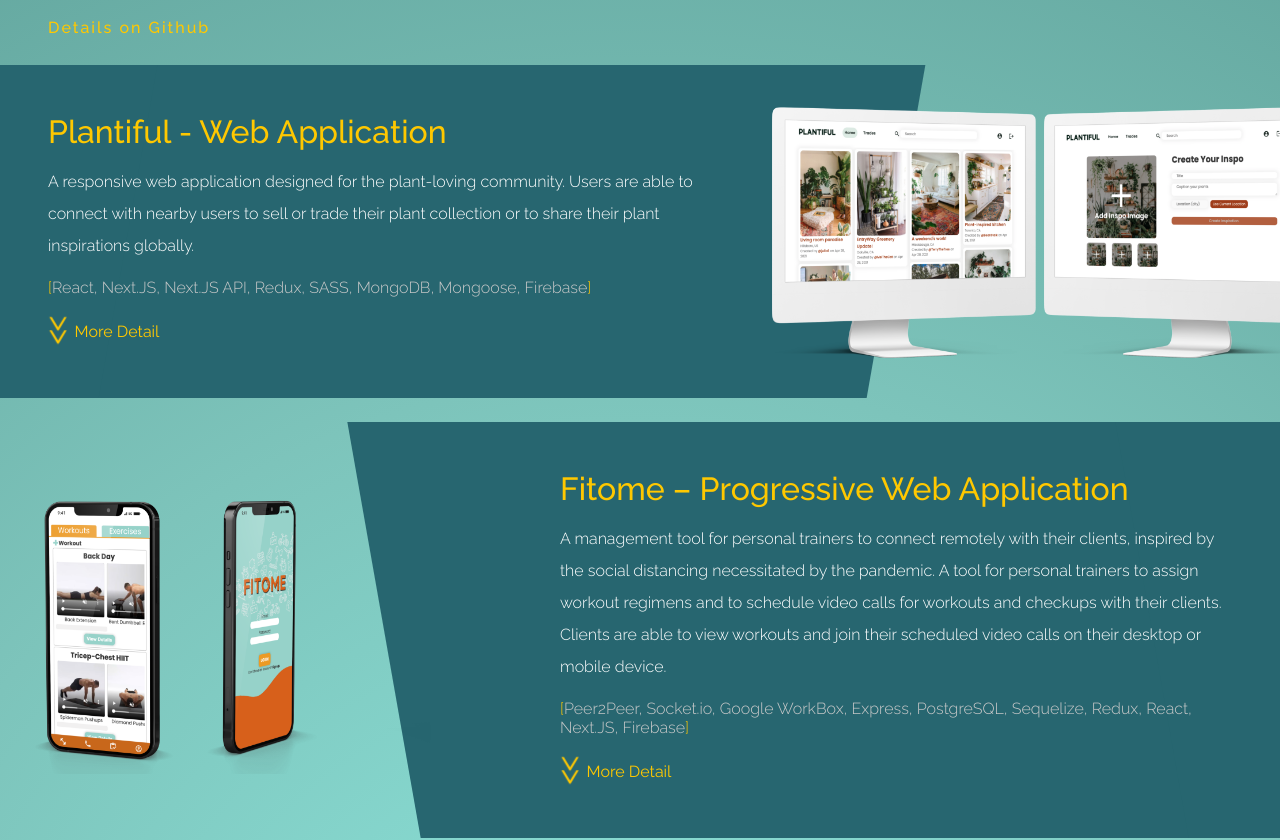
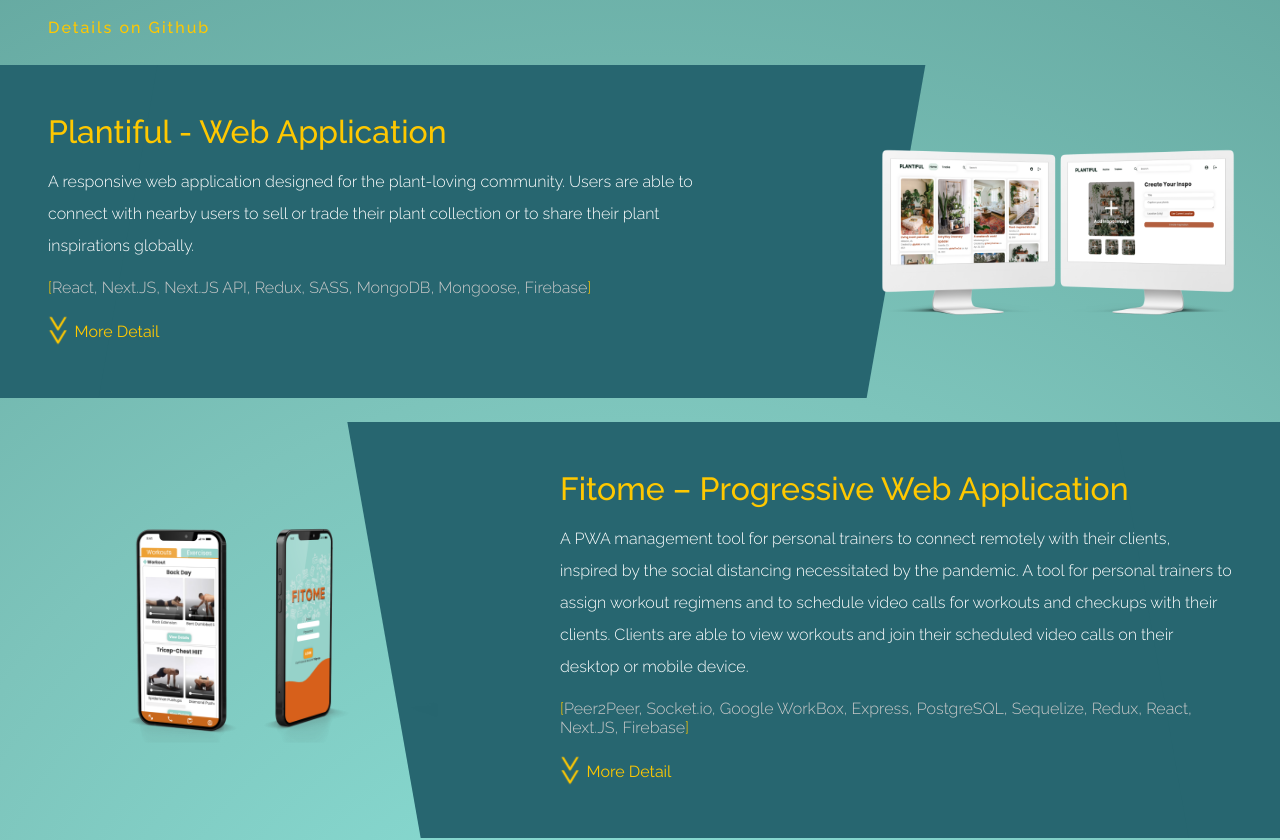
Before and after one commit to louisawong/portfolio, a Next.js app: page / in a window 1280 px wide. Shown: the part 580-1420 px from the top of the page. Built offline with nearby package versions, Linux system fonts and the light colour scheme; a web font is replaced by a local one.

Commit message:
added hover on arrow wrapper and fixed a typo

```diff
--- a/pages/index.js
+++ b/pages/index.js
@@ -172,13 +172,13 @@
                 <p className="project_left_info">A responsive web application designed for the plant-loving community. Users are able to connect with nearby users to sell or trade their plant collection or to share their plant inspirations globally.</p>
                 <p className="project_left_tech"><span className="yellow">[</span>React, Next.JS, Next.JS API, Redux, SASS, MongoDB, Mongoose, Firebase<span className="yellow">]</span></p>
                 <img className="project_body_mock" src="./images/mock_plantiful.png" />
-                <div className="project_detail_arrow_wrapper">
-                  <div className="project_detail_arrow bounce" onClick={()=>detailHandler("plantiful")}>>></div>
+                <div className="project_detail_arrow_wrapper" onClick={()=>detailHandler("plantiful")}>
+                  <div className="project_detail_arrow bounce" >>></div>
                   <div className="yellow">{"  More Detail"}</div>
                 </div>
               </div>
-              <div className="project_mock_wrapper">
-              <img className="project_left_mock" src="./images/mock_plantiful.png" />
+              <div className="project_mock_wrapper plantiful_mock">
+              <img className="project_left_mock " src="./images/mock_plantiful.png" />
 
               </div>
             </div>
@@ -213,11 +213,11 @@
               </div>
               <div className="project_right">
                 <h1 className="project_left_title">Fitome – Progressive Web Application</h1>
-                <p className="project_left_info">A management tool for personal trainers to connect remotely with their clients, inspired by the social distancing necessitated by the pandemic. A tool for personal trainers to assign workout regimens and to schedule video calls for workouts and checkups with their clients. Clients are able to view workouts and join their scheduled video calls on their desktop or mobile device.</p>
+                <p className="project_left_info">A PWA management tool for personal trainers to connect remotely with their clients, inspired by the social distancing necessitated by the pandemic. A tool for personal trainers to assign workout regimens and to schedule video calls for workouts and checkups with their clients. Clients are able to view workouts and join their scheduled video calls on their desktop or mobile device.</p>
                 <p className="project_left_tech"><span className="yellow">[</span>Peer2Peer, Socket.io, Google WorkBox, Express, PostgreSQL, Sequelize, Redux, React, Next.JS, Firebase<span className="yellow">]</span></p>
                 <img className="project_body_mock" src="./images/mock_fitome.png" />
-                <div className="project_detail_arrow_wrapper">
-                  <div className="project_detail_arrow bounce" onClick={()=>detailHandler("fitome")}>>> </div>
+                <div className="project_detail_arrow_wrapper" onClick={()=>detailHandler("fitome")}>
+                  <div className="project_detail_arrow bounce" >>> </div>
                   <div className="yellow">{"  More Detail"}</div>
                 </div>
               </div>
@@ -258,7 +258,7 @@
               <ul className="project_detail_list">
                 <li>Wire-framed and designed the style and data flow with a mobile-first approach to create a beautiful, responsive UI</li>
                 <li>Built the main video chat feature using socket.io and Peer2Peer connection on both frontend and backend on Express</li>
-                <li>o	Built the interactive forms for data inputs with validation and error handling</li>
+                <li>Built the interactive forms for data inputs with validation and error handling</li>
               </ul>
             </div>
 
@@ -268,8 +268,8 @@
                 <p className="project_left_info">A flashcard sharing site made for booklovers to retain and share knowledge.</p>
                 <p className="project_left_tech"><span className="yellow">[</span>TypeScript, Jest, React Testing Library, SuperTest, React, Next.JS, Express, MongoDB, Mongoose, Firebase<span className="yellow">]</span></p>
                 <img className="project_body_mock" src="./images/mock_cardshare.png"  />
-                <div className="project_detail_arrow_wrapper">
-                  <div className="project_detail_arrow bounce" onClick={()=>detailHandler("cardshare")}>>> </div>
+                <div className="project_detail_arrow_wrapper" onClick={()=>detailHandler("cardshare")}>
+                  <div className="project_detail_arrow bounce" >>> </div>
                   <div className="yellow">{"  More Detail"}</div>
                 </div>
               </div>
--- a/styles/project.css
+++ b/styles/project.css
@@ -92,6 +92,10 @@
     width: fit-content;
 }
 
+.project_detail_arrow_wrapper:hover {
+    cursor: pointer;
+}
+
 .project_detail_arrow {
     /* transform: rotate(90deg); */
     margin: 0;
@@ -101,10 +105,6 @@
     letter-spacing: -3px;
     animation-duration: 2s;
     animation-iteration-count: infinite;
-}
-
-.project_detail_arrow:hover {
-    cursor: pointer;
 }
 
 .bounce {
@@ -131,9 +131,12 @@
     display:none;
     margin-right:0;
 }
-
+.plantiful_mock {
+   padding-right: 6vh;
+}
 .project_mock_wrapper {
     width: 30vw;
+    max-width: 300px;
     height: 100%;
     z-index: 3;
     display: flex;
```
